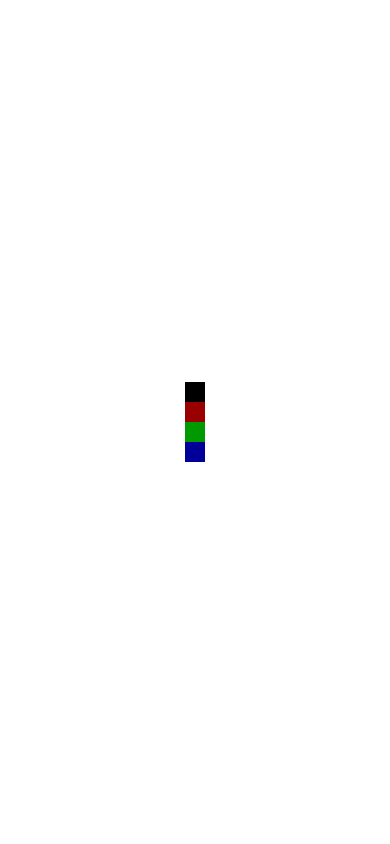
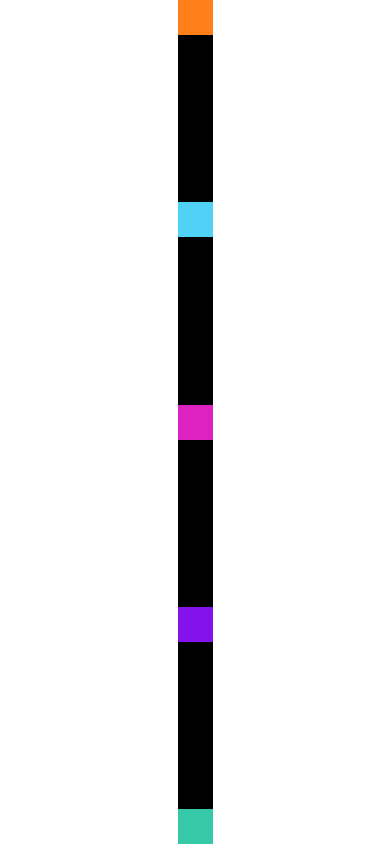
Before and after one commit to rudatorquato/Curso-React-Native-Cod3r, a React Native app in the folder Exercicios/: screen / in a window 390 px wide. Built offline with nearby package versions, Linux system fonts and the light colour scheme.

Commit message:
FlexBoxV1

```diff
--- a/Exercicios/src/App.js
+++ b/Exercicios/src/App.js
@@ -1,7 +1,8 @@
 import React from 'react'
 import {  StyleSheet, SafeAreaView } from 'react-native'
 
-import Quadrado from './components/layout/Quadrado'
+import FlecBoxV1 from './components/layout/FlexBoxV1'
+//import Quadrado from './components/layout/Quadrado'
 //import DigiteSeuNome from './components/DigiteSeuNome'
 //import ListaProdutosV2 from './components/produtos/ListaProdutosV2'
 //import ListaProdutos from './components/produtos/ListaProdutos'
@@ -24,11 +25,13 @@ import Quadrado from './components/layout/Quadrado'
 export default () => (
     <SafeAreaView style={style.App}>
 
+        <FlecBoxV1></FlecBoxV1>
+        {/*
         <Quadrado />
         <Quadrado color='#900'/>
         <Quadrado color='#090'/>
         <Quadrado color='#009'/>
-        {/*
+
         <DigiteSeuNome />
         <ListaProdutosV2 />
         <ListaProdutos />
--- /dev/null
+++ b/Exercicios/src/components/layout/FlexBoxV1.js
@@ -0,0 +1,24 @@
+import React from 'react'
+import {View, StyleSheet} from 'react-native'
+import Quadrado from './Quadrado'
+
+export default props => {
+    return(
+        <View style={style.FlexV1}>
+            <Quadrado color='#ff801a'/>
+            <Quadrado color='#50d1f6'/>
+            <Quadrado color='#dd22c1'/>
+            <Quadrado color='#8312ed'/>
+            <Quadrado color='#36c9a7'/>
+
+        </View>
+    )
+}
+
+const style = StyleSheet.create({
+    FlexV1:{
+        flexGrow: 1,
+        justifyContent: "space-between",
+        backgroundColor: "#000"
+    }
+})
--- a/Exercicios/src/components/layout/Quadrado.js
+++ b/Exercicios/src/components/layout/Quadrado.js
@@ -2,12 +2,13 @@ import React from 'react'
 import {View} from 'react-native'
 
 export default props => {
+    const lado = 35
     return(
         <View style={{
-            height: 20,
-            width: 20,
+            height: lado,
+            width: lado,
             backgroundColor: props.color || '#000'
-        }}>
-        </View>
+        }}/>
+
     )
 }
```
